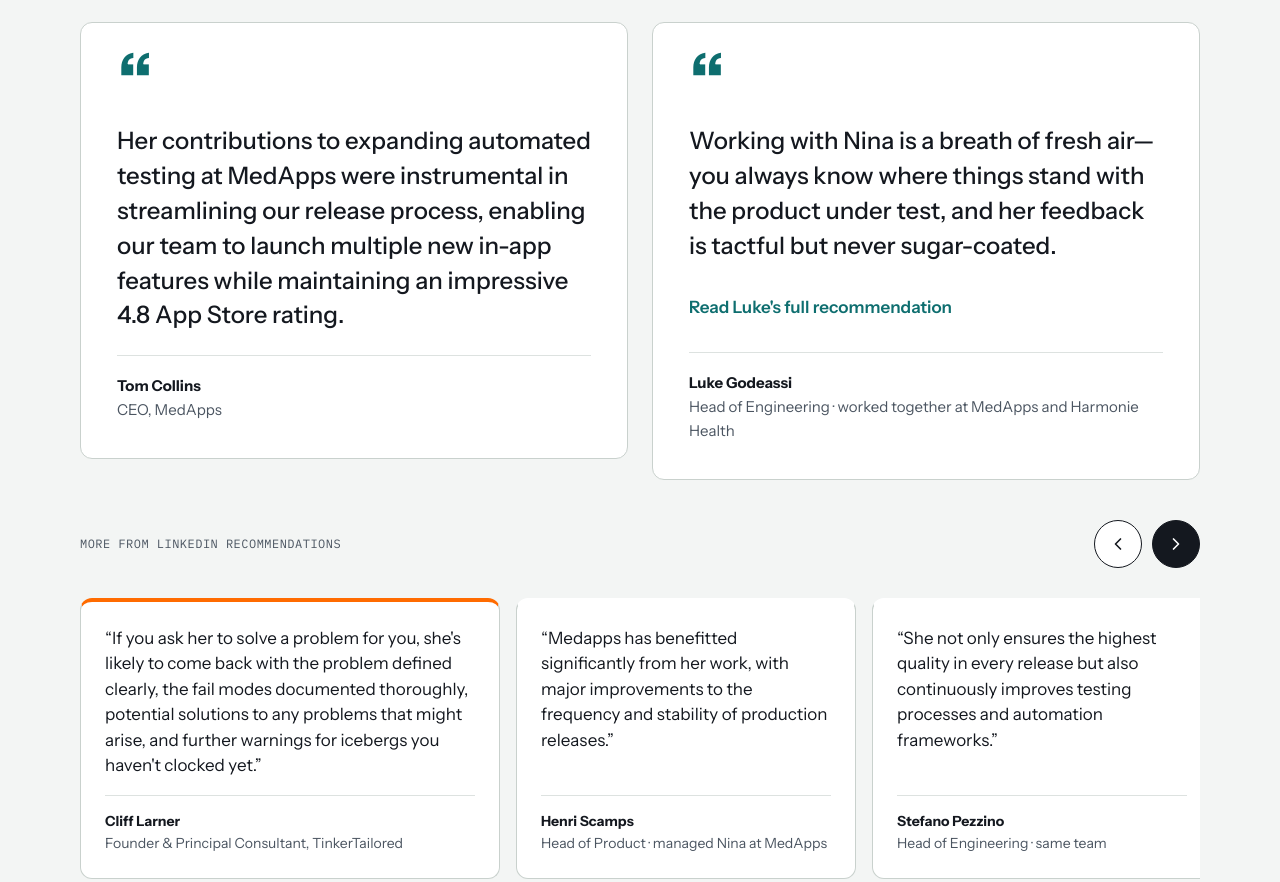
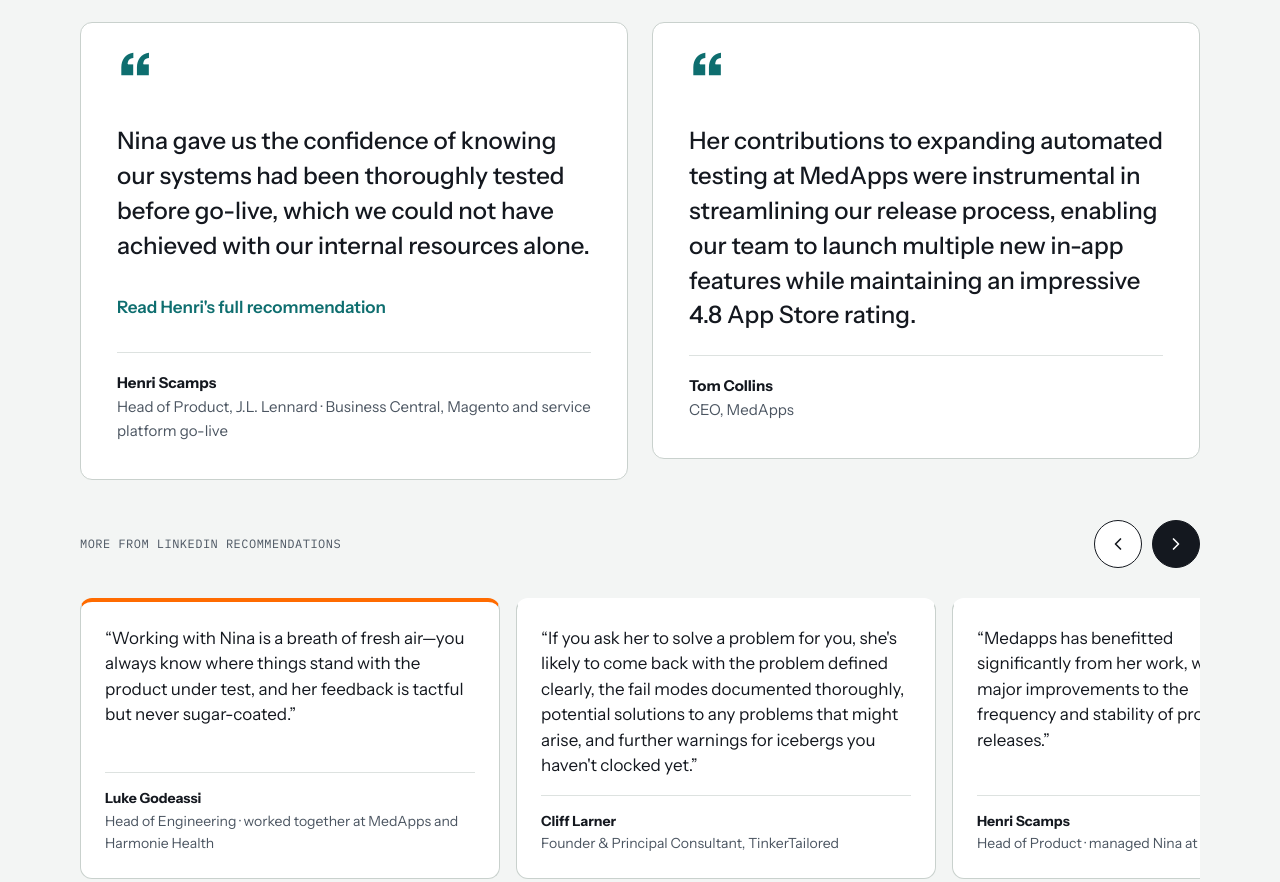
Before and after one commit to reweti2020/velocityqasite, a plain HTML site: page index.html in a window 1280 px wide. Shown: the part 1020-1902 px from the top of the page. Drawn offline with Linux system fonts and the light colour scheme.

Commit message:
Update index.html
Henri testimonial

```diff
--- a/index.html
+++ b/index.html
@@ -104,18 +104,21 @@ details summary::-webkit-details-marker{display:none}
 <div style="display:grid;grid-template-columns:repeat(auto-fit,minmax(320px,1fr));gap:24px;align-items:start">
 <figure class="card reveal d1" style="padding:36px;display:flex;flex-direction:column;gap:22px">
 <span aria-hidden="true" style="font-size:72px;line-height:.6;color:var(--green);font-weight:700">&#8220;</span>
+<blockquote style="font-size:clamp(20px,2.2vw,24px);line-height:1.45;font-weight:500">Nina gave us the confidence of knowing our systems had been thoroughly tested before go-live, which we could not have achieved with our internal resources alone.</blockquote>
+<details>
+<summary>Read Henri&#39;s full recommendation</summary>
+<p style="margin-top:10px;color:var(--body);font-size:16px">&#8220;Nina joined us to test on our Microsoft Business Central implementation, which included integrations with Magento and our service platform. She grasped the complexity of all three systems remarkably quickly and was able to commence testing immediately, identifying key issues well before go-live.</p>
+<p style="margin-top:10px;color:var(--body);font-size:16px">She also went well beyond the test scope. Nina proactively raised use cases we hadn&#39;t considered, gave feedback on our workflows and recommended how they could be improved for the people using them every day.</p>
+<p style="margin-top:10px;color:var(--body);font-size:16px">Most of all, Nina gave us the confidence of knowing our systems had been thoroughly tested before go-live, which we could not have achieved with our internal resources alone. I&#39;d happily recommend her to any team taking on a complex, integrated implementation.&#8221;</p>
+</details>
+<figcaption style="font-size:15px;padding-top:18px;border-top:1px solid var(--line)"><strong>Henri Scamps</strong><br><span style="color:var(--muted)">Head of Product, J.L. Lennard · Business Central, Magento and service platform go-live</span></figcaption>
+</figure>
+<figure class="card reveal d2" style="padding:36px;display:flex;flex-direction:column;gap:22px">
+<span aria-hidden="true" style="font-size:72px;line-height:.6;color:var(--green);font-weight:700">&#8220;</span>
 <blockquote style="font-size:clamp(20px,2.2vw,24px);line-height:1.45;font-weight:500">Her contributions to expanding automated testing at MedApps were instrumental in streamlining our release process, enabling our team to launch multiple new in-app features while maintaining an impressive 4.8 App Store rating.</blockquote>
 <figcaption style="font-size:15px;padding-top:18px;border-top:1px solid var(--line)"><strong>Tom Collins</strong><br><span style="color:var(--muted)">CEO, MedApps</span></figcaption>
 </figure>
-<figure class="card reveal d2" style="padding:36px;display:flex;flex-direction:column;gap:22px">
-<span aria-hidden="true" style="font-size:72px;line-height:.6;color:var(--green);font-weight:700">&#8220;</span>
-<blockquote style="font-size:clamp(20px,2.2vw,24px);line-height:1.45;font-weight:500">Working with Nina is a breath of fresh air—you always know where things stand with the product under test, and her feedback is tactful but never sugar-coated.</blockquote>
-<details>
-<summary>Read Luke&#39;s full recommendation</summary>
-<p style="margin-top:10px;color:var(--body);font-size:16px">&#8220;Working with Nina is a breath of fresh air—you always know where things stand with the product under test, and her feedback is tactful but never sugar-coated. As the team&#39;s QA lead, Nina found many bugs and edge-cases, as well as identifying confusing UI/UX, a testament to her ability to consider how people will actually use the product. She brought that same clarity to Jira and Slack, helping triage customer issues, giving developers the context they needed to act, and keeping everyone in the loop.&#8221;</p>
-</details>
-<figcaption style="font-size:15px;padding-top:18px;border-top:1px solid var(--line)"><strong>Luke Godeassi</strong><br><span style="color:var(--muted)">Head of Engineering · worked together at MedApps and Harmonie Health</span></figcaption>
-</figure>
+
 </div>
 <div class="reveal" style="display:flex;justify-content:space-between;align-items:center;gap:16px;flex-wrap:wrap">
 <span class="label">MORE FROM LINKEDIN RECOMMENDATIONS</span>
@@ -126,6 +129,9 @@ details summary::-webkit-details-marker{display:none}
 </div>
 <div id="rectrack" class="bugtrack reveal" tabindex="0" aria-label="More recommendations, scrolls sideways" style="display:flex;gap:16px;overflow-x:auto;scroll-snap-type:x mandatory;padding:6px 2px 18px;margin-top:-16px;scroll-behavior:smooth">
 <figure class="card" style="flex:0 0 min(85%,420px);scroll-snap-align:start;padding:24px;display:flex;flex-direction:column;gap:16px">
+<blockquote style="font-size:17px;line-height:1.5">&#8220;Working with Nina is a breath of fresh air—you always know where things stand with the product under test, and her feedback is tactful but never sugar-coated.&#8221;</blockquote>
+<figcaption style="margin-top:auto;font-size:14px;padding-top:14px;border-top:1px solid var(--line)"><strong>Luke Godeassi</strong><br><span style="color:var(--muted)">Head of Engineering · worked together at MedApps and Harmonie Health</span></figcaption>
+</figure><figure class="card" style="flex:0 0 min(85%,420px);scroll-snap-align:start;padding:24px;display:flex;flex-direction:column;gap:16px">
 <blockquote style="font-size:17px;line-height:1.5">&#8220;If you ask her to solve a problem for you, she&#39;s likely to come back with the problem defined clearly, the fail modes documented thoroughly, potential solutions to any problems that might arise, and further warnings for icebergs you haven&#39;t clocked yet.&#8221;</blockquote>
 <figcaption style="margin-top:auto;font-size:14px;padding-top:14px;border-top:1px solid var(--line)"><strong>Cliff Larner</strong><br><span style="color:var(--muted)">Founder &amp; Principal Consultant, TinkerTailored</span></figcaption>
 </figure><figure class="card" style="flex:0 0 min(85%,340px);scroll-snap-align:start;padding:24px;display:flex;flex-direction:column;gap:16px">
```
